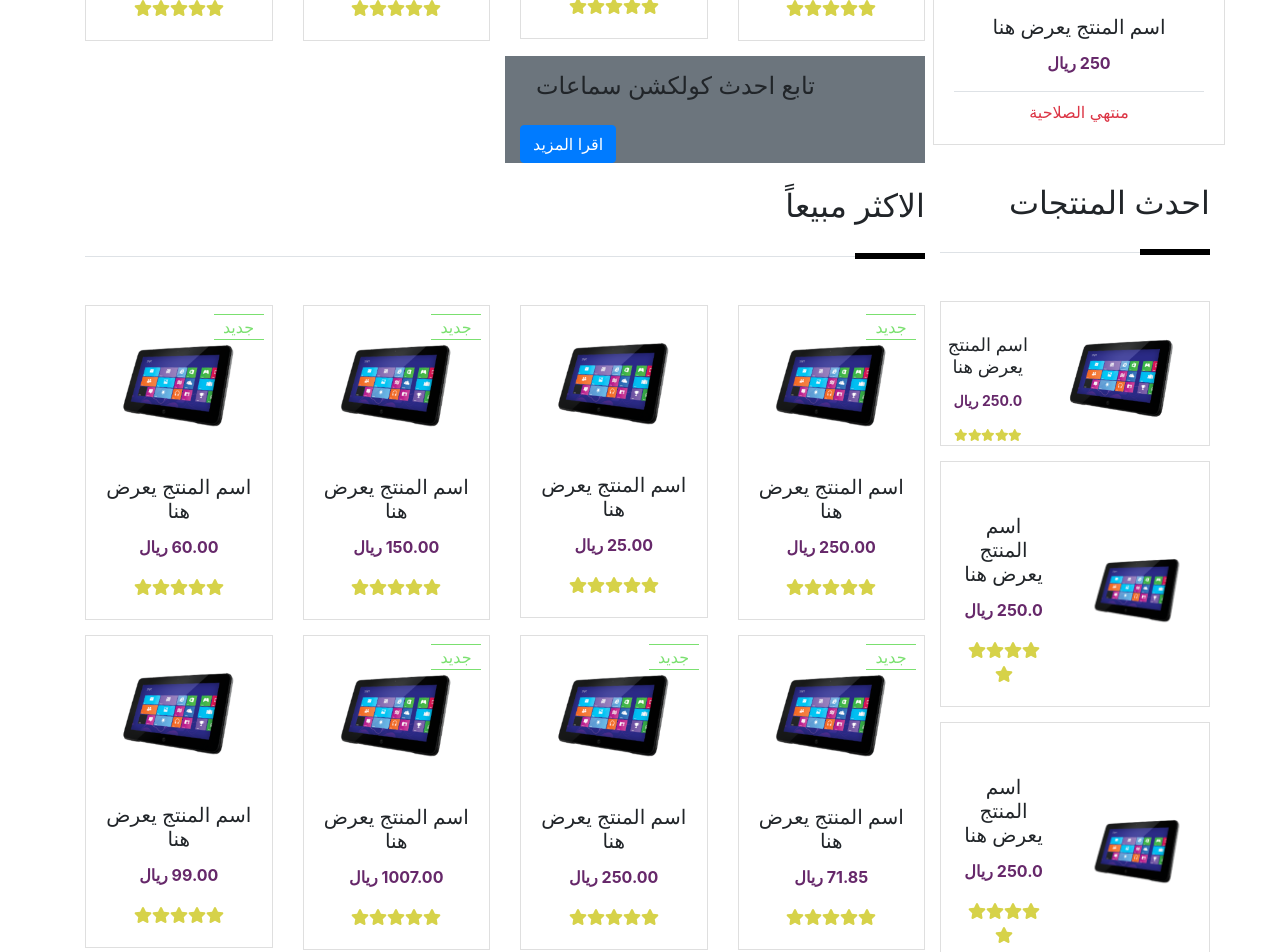
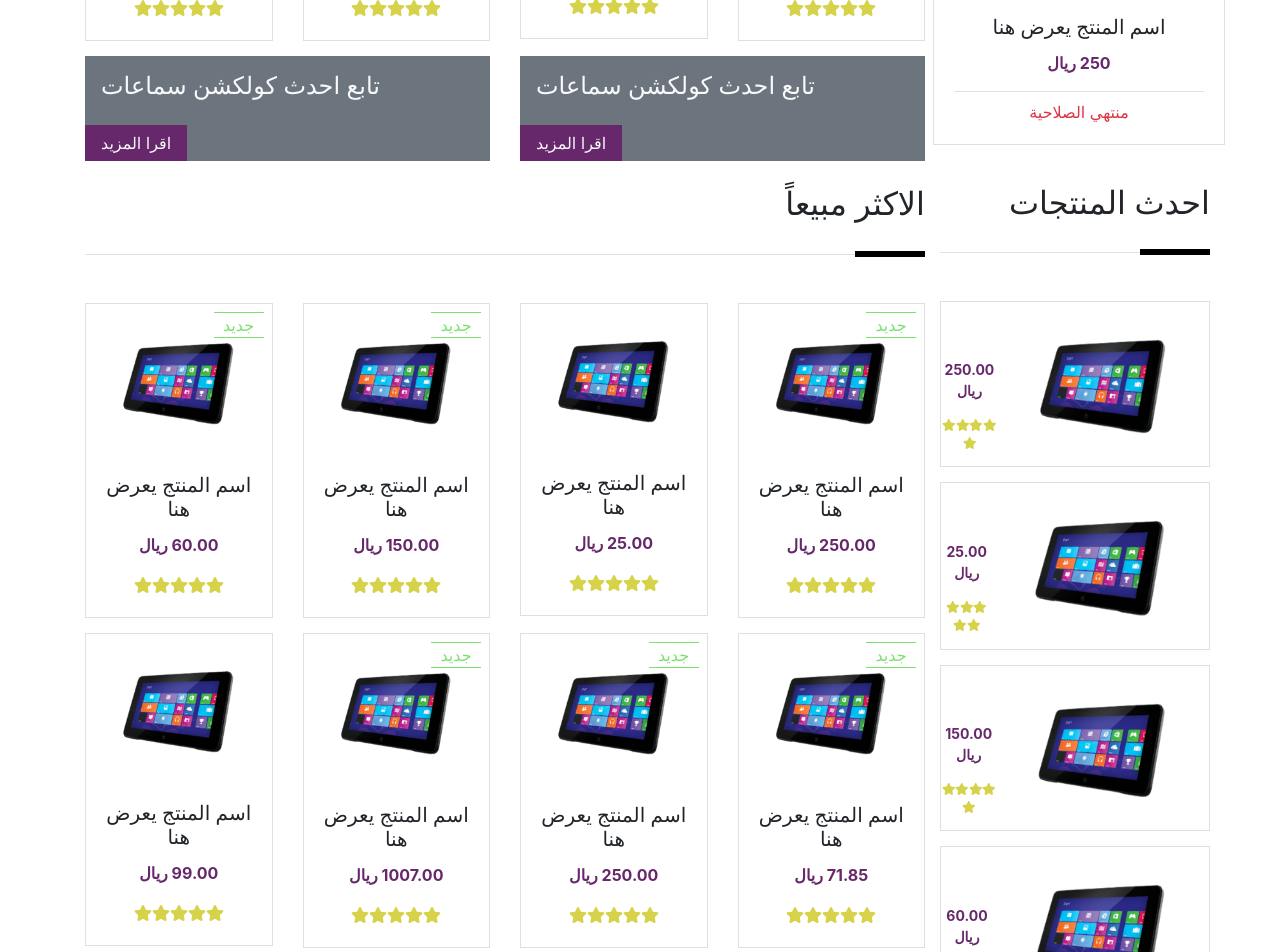
Before and after one commit to ahmed-hakim90/moov-task, a Vue app: page / in a window 1280 px wide. Shown: the part 1440-2392 px from the top of the page. Built offline with nearby package versions, Linux system fonts and the light colour scheme.

Commit message:
after 2 banner

```diff
--- a/src/components/LeftSideFromSideBar.vue
+++ b/src/components/LeftSideFromSideBar.vue
@@ -71,14 +71,32 @@
       </div>
     </section-category>
     <!--Small banner 2 banner -->
-    <div class="banner col-6 bg-secondary">
+    <div class="row">
+
+    <div class="banner col-6 ">
+      <div class="bg-secondary">
+
      <!-- img background -->
-     <p class="p-3 h4">
+     <p class="p-3 h4 text-light">
        تابع احدث كولكشن سماعات
      </p>
-     <button type="button" class="btn btn-primary">
+     <button type="button" class="btn btn-main text-light pl-3 pr-3 border-0 rounded-0">
        اقرا المزيد
      </button>
+      </div>
+    </div>
+    <div class="banner col-6 ">
+         <div class="bg-secondary">
+
+     <!-- img background -->
+     <p class="p-3 h4 text-light">
+       تابع احدث كولكشن سماعات
+     </p>
+     <button type="button" class="btn btn-main text-light pl-3 pr-3 border-0 rounded-0">
+       اقرا المزيد
+     </button>
+         </div>
+    </div>
     </div>
     <!-- here section top sell 8 items -->
     <section-category>
--- a/src/components/SideBar.vue
+++ b/src/components/SideBar.vue
@@ -29,7 +29,7 @@
       <span slot="category-name">
         صفقات اليوم
       </span>
-      <div class="category" slot="item">
+      <div class="category" slot="item" >
         <card-item
           :price="250.0"
           :newItem="false"
@@ -43,42 +43,17 @@
       <span slot="category-name">
         احدث المنتجات
       </span>
-      <div class="col-12 category category-sideBar" slot="item">
+         <div class="col-12 category category-sideBar" slot="item" v-for="item in newProducts"
+        :key="item.index">
         <card-item
-          :price="'250.0'"
+          :price="item.price"
           :newItem="false"
-          :itemName="'اسم المنتج يعرض هنا'"
-
+          :itemName="item.itemName"
+          :oldItem="false"
           :flexCardVertical="true"
         ></card-item>
       </div>
-      <div class="col-12 category" slot="item">
-        <card-item
-          :price="'250.0'"
-          :newItem="false"
-          :itemName="'اسم المنتج يعرض هنا'"
 
-          :flexCardVertical="true"
-        ></card-item>
-      </div>
-      <div class="col-12 category" slot="item">
-        <card-item
-          :price="'250.0'"
-          :newItem="false"
-          :itemName="'اسم المنتج يعرض هنا'"
-
-          :flexCardVertical="true"
-        ></card-item>
-      </div>
-      <div class="col-12 category" slot="item">
-        <card-item
-          :price="'250.0'"
-          :newItem="false"
-          :itemName="'اسم المنتج يعرض هنا'"
-
-          :flexCardVertical="true"
-        ></card-item>
-      </div>
     </section-category>
   </div>
 </template>
@@ -107,19 +82,19 @@ export default {
       },
       {
         name: "ادوات واجهزة طبية",
-        icon: "",
+        icon: "heartbeat",
       },
       {
         name: "الصيدليات والادوية",
-        icon: "",
+        icon: "allergies",
       },
       {
         name: "الساعات",
-        icon: "",
+        icon: "clock",
       },
       {
         name: "النظارات والعدسات",
-        icon: "",
+        icon: "microscope",
       },
       {
         name: "الذهب والفضة",
@@ -127,7 +102,7 @@ export default {
       },
       {
         name: "ادوات واجهزة طبية",
-        icon: "",
+        icon: "heartbeat",
       },
     ],
     newProducts:[
--- a/src/style/notWatch/_global.scss
+++ b/src/style/notWatch/_global.scss
@@ -27,3 +27,9 @@ $base-size-mt: 40px;
 .category {
   margin-bottom: 15px;
 }
+.btn-primary {
+  background-color: #252525 !important;
+}
+.btn-main {
+  background-color: #66286a !important;
+}
--- a/src/style/notWatch/_leftSide.scss
+++ b/src/style/notWatch/_leftSide.scss
@@ -20,15 +20,14 @@
   .new.border-bottom.border-top {
     border-color: #7be070 !important;
   }
-    .btn-primary {
-      background-color: #252525 !important;
-    }
-    .category:hover .btn-primary {
-      background-color: #66286a !important;
-    }
   .d-flex.justify-content-between.align-items-center {
     .card-img-top {
       width: 150px;
     }
   }
 }
+
+
+.category:hover .btn-primary {
+  background-color: #66286a !important;
+}
```
Lines whose indentation alone changed are shown as unchanged.
